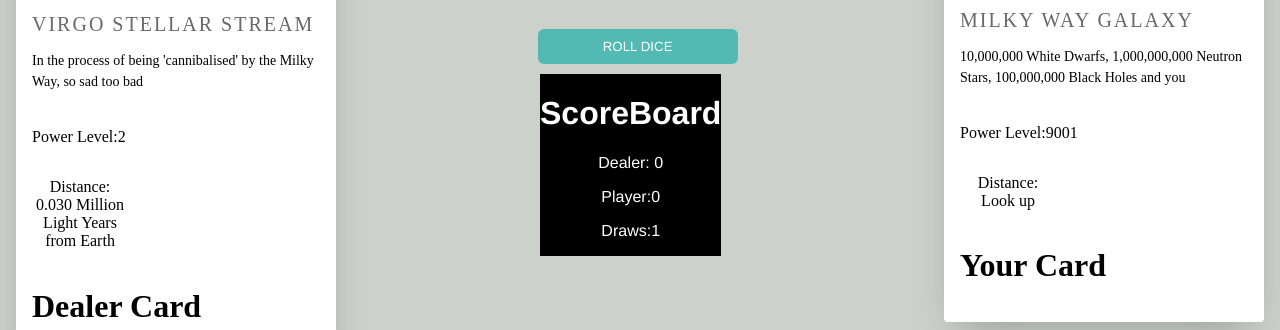
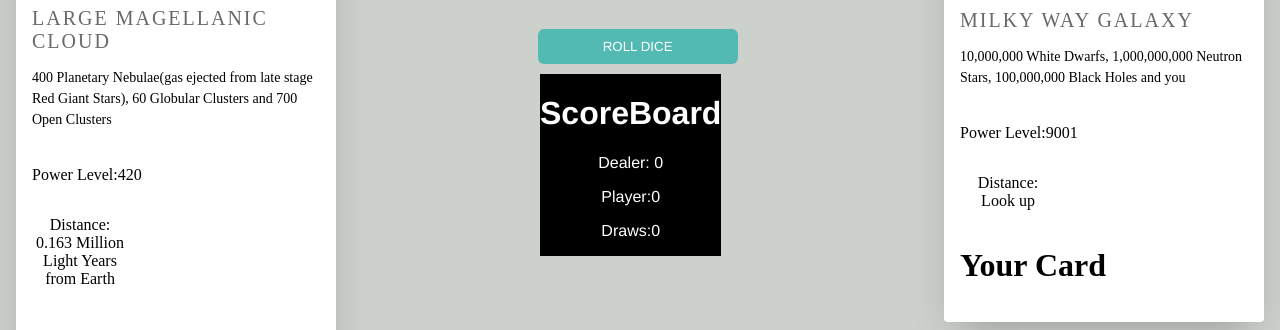
Before and after one commit to hayesjohn54/Phase-2-Project, a React app: page / in a window 1280 px wide. Both pictures are taken after a click on the button "ROLL DICE". Shown: the part 316-646 px from the top of the page. Built offline with nearby package versions, Linux system fonts and the light colour scheme; data requests are answered from the project's data file.

Commit message:
winLoseOrDraw function

```diff
--- a/db.json
+++ b/db.json
@@ -18,14 +18,30 @@
     },
     {
       "id": 3,
+      "name": "Large Magellanic Cloud",
+      "image": "http://cdn.eso.org/images/screen/eso1914a.jpg",
+      "distance": "Distance: 0.163 Million Light Years from Earth",
+      "powerLevel": "420",
+      "contents": "400 Planetary Nebulae(gas ejected from late stage Red Giant Stars), 60 Globular Clusters and 700 Open Clusters"
+    },
+    {
+      "id": 4,
+      "name": "Small Magellanic Cloud",
+      "image": "https://upload.wikimedia.org/wikipedia/commons/thumb/7/7a/Small_Magellanic_Cloud_%28Digitized_Sky_Survey_2%29.jpg/1200px-Small_Magellanic_Cloud_%28Digitized_Sky_Survey_2%29.jpg",
+      "distance": "Distance: 0.197 Million Light Years from Earth",
+      "powerLevel": "69",
+      "contents": "Several hundred million stars and approximately 7 billion solar masses"
+    },
+    {
+      "id": 5,
       "name": "Virgo Stellar Stream",
       "image": "http://www.theworldaloha.com/uploads/3/7/3/5/3735144/jon-lomberg-star-stream.jpg",
       "distance": "Distance: 0.030 Million Light Years from Earth",
-      "powerLevel": "2",
+      "powerLevel": "20",
       "contents": "In the process of being 'cannibalised' by the Milky Way, so sad too bad"
     },
     {
-      "id": 4,
+      "id": 6,
       "name": "Sagittarius Dwarf Eliptical Galaxy",
       "image": "https://upload.wikimedia.org/wikipedia/commons/d/d3/The_Sagittarius_dwarf_galaxy_in_Gaia%27s_all-sky_view_ESA399651.jpg",
       "distance": "Distance: 0.081 Million Light Years from Earth",
@@ -33,25 +49,9 @@
       "contents": "9 Global Clusters(large star clusters)"
     },
     {
-      "id": 5,
-      "name": "Large Magellanic Cloud",
-      "image": "http://cdn.eso.org/images/screen/eso1914a.jpg",
-      "distance": "Distance: 0.163 Million Light Years from Earth",
-      "powerLevel": "420",
-      "contents": "400 Planetary Nebulae(gas ejected from late stage Red Giant Stars), 60 Globular Clusters and 700 Open Clusters"
-    },
-    {
-      "id": 6,
-      "name": "Small Magellanic Cloud",
-      "image": "https://upload.wikimedia.org/wikipedia/commons/thumb/7/7a/Small_Magellanic_Cloud_%28Digitized_Sky_Survey_2%29.jpg/1200px-Small_Magellanic_Cloud_%28Digitized_Sky_Survey_2%29.jpg",
-      "distance": "Distance: 0.197 Million Light Years from Earth",
-      "powerLevel": "69",
-      "contents": "Several hundred million stars and approximately 7 billion solar masses"
-    },
-    {
       "name": "GALACTICA",
       "image": "https://www.nasa.gov/sites/default/files/thumbnails/image/hubble_ic342_mosaicnew_acscrop2_flat_cont4_finalcrop3.jpg",
-      "distance": "0",
+      "distance": "too far",
       "contents": "lksjfdlkaf",
       "powerLevel": "1001000",
       "id": 7
--- a/src/components/App.js
+++ b/src/components/App.js
@@ -25,9 +25,11 @@ function App(){
     const dealerObj= galaxies.filter(galaxy=>(galaxy.id===dealerNumber))
 
     function winLoseOrDraw(){
-        if(number>dealerNumber){
+        console.log(playerObj[0].powerLevel)
+        console.log(dealerObj[0].powerLevel)
+        if(playerObj[0].powerLevel>dealerObj[0].powerLevel){
             setPlayerPoints(playerPoints=>playerPoints+1)
-        }else if(number<dealerNumber){
+         }else if(playerObj[0].powerLevel<dealerObj[0].powerLevel){
             setDealerPoints(dealerPoints=>dealerPoints+1)
         }else(setDraws(draws=>draws+1))
     }
--- a/src/components/Dice.js
+++ b/src/components/Dice.js
@@ -1,6 +1,7 @@
 import {useState} from 'react'
 function Dice({number, setNumber, setDealerNumber, sides, winLoseOrDraw}){
-    console.log(sides)
+    const [count, setCount]= useState(0)
+
     let dice = {
         sides: sides,
         roll: function () {
@@ -14,9 +15,15 @@ function Dice({number, setNumber, setDealerNumber, sides, winLoseOrDraw}){
       //Prints dice roll to the page
 
       function roll() {
+
+
         let result = dice.roll();
         //printNumber(result);
+        if(count>0){
         winLoseOrDraw()
+        }
+        setCount(count+1)
+
         setNumber(result)
       };
 return(
--- a/src/components/Form.js
+++ b/src/components/Form.js
@@ -12,6 +12,7 @@ const [values, setValues] = useState({
 
 function handleSubmit(event){
     event.preventDefault()
+    event.target.reset()
     setGalaxies(galaxies=>[...galaxies,values])
     setSides(sides=>sides+1)
     fetch('http://localhost:3000/galaxies',{
--- a/src/index.css
+++ b/src/index.css
@@ -263,7 +263,7 @@ button {
   float:left; display:inline; width: 49%;
   padding: 1rem;
   width: 25%;
-  margin: -26% 0 0 0 ;
+  margin: -26.5% 0 0 0 ;
 }
 
 
```
